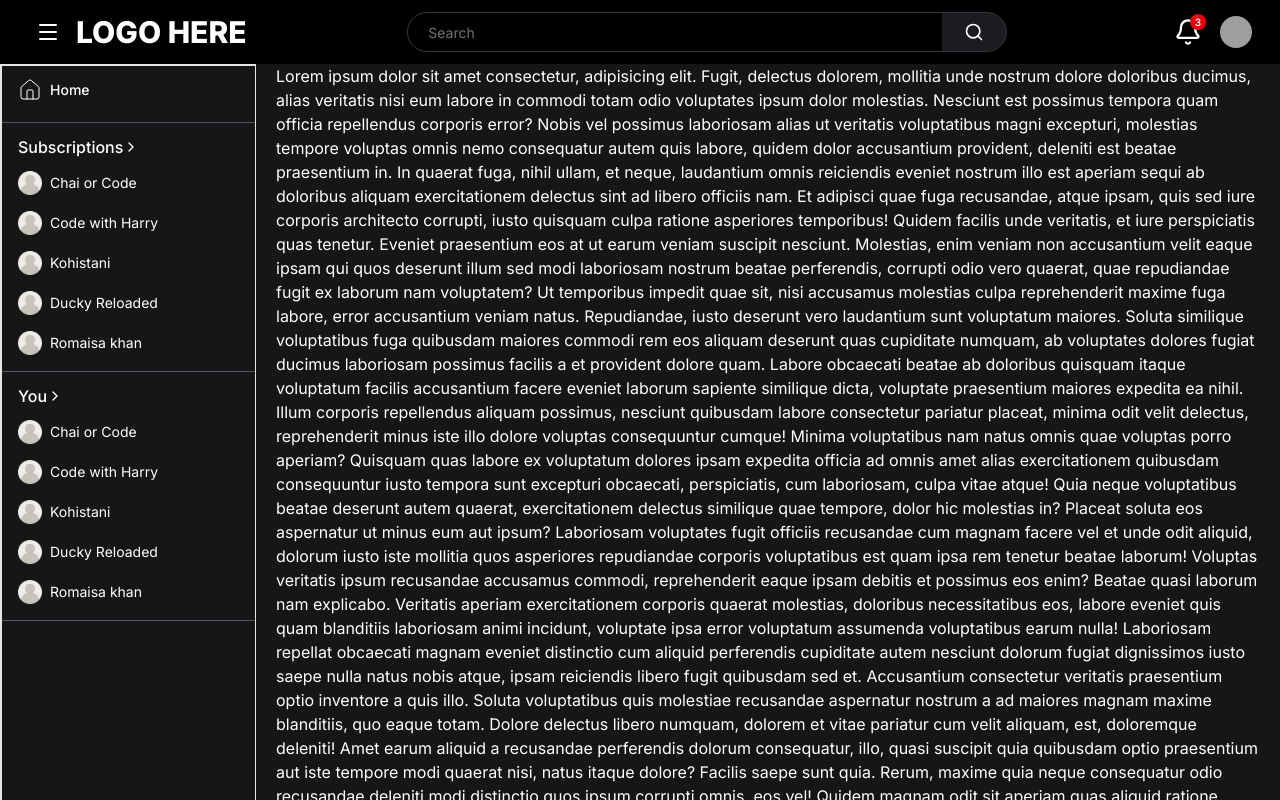
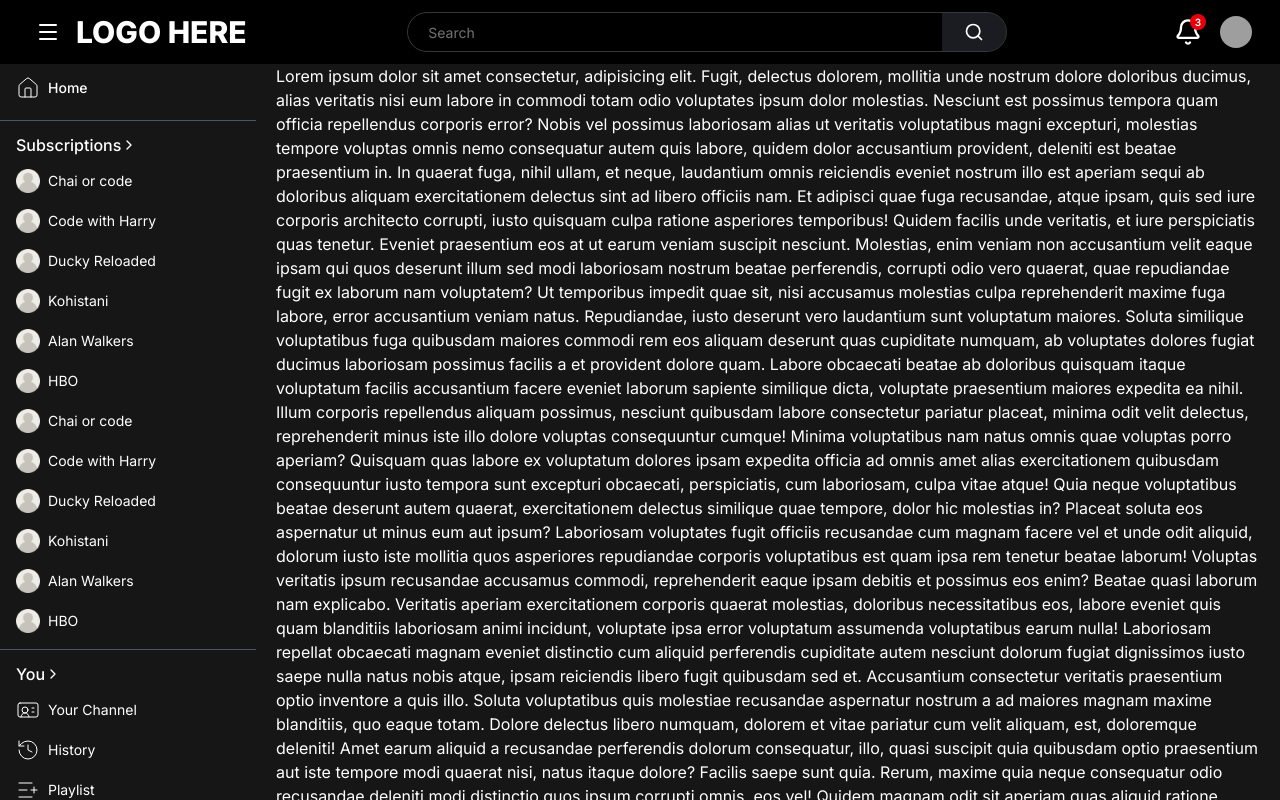
Before and after one commit to Muhammad-Alee81/youtube_clone_frontend, a React (Vite) app: page / in a window 1280 px wide. Shown: the top 800 px of the page. Built offline with nearby package versions, Linux system fonts and the light colour scheme; grey boxes are pictures that could not be loaded; a web font is replaced by a local one.

Commit message:
feat: created Youtube like responsive sidebar

```diff
--- a/src/App.css
+++ b/src/App.css
@@ -1,3 +1,6 @@
 .no-sidebar-transition {
   transition: none;
 }
+
+
+/* index.css */
--- a/src/components/layout/Main/Sidebar/AppSidebar.jsx
+++ b/src/components/layout/Main/Sidebar/AppSidebar.jsx
@@ -1,6 +1,7 @@
 import {
   Sidebar,
   SidebarContent,
+  SidebarFooter,
   SidebarGroup,
   SidebarGroupLabel,
   SidebarHeader,
@@ -10,14 +11,20 @@ import {
   SidebarProvider,
 } from "@/components/ui/sidebar";
 import SideContent from "./SideContent";
+import Logo from "../Navbar/components/Logo";
+import SidebarHamburger from "../Navbar/components/SidebarHamburger";
 
 const AppSidebar = () => {
   return (
     <>
-      <Sidebar className="top-16 border-2 ">
-        <SideContent>
-
-        </SideContent>
+      <Sidebar className="border-none top-16 h-[calc(100vh-4rem)] ">
+        <SidebarHeader className="pt-5 hidden max-sm:block">
+          <div className="flex items-center gap-2 max-sm:gap-2 ">
+            <SidebarHamburger />
+            <Logo />
+          </div>
+        </SidebarHeader>
+        <SideContent />
       </Sidebar>
     </>
   );
--- a/src/components/layout/Main/Sidebar/SideContent.jsx
+++ b/src/components/layout/Main/Sidebar/SideContent.jsx
@@ -12,13 +12,13 @@ import {
   SidebarProvider,
 } from "@/components/ui/sidebar";
 
-import { mainMenu, userMenu } from "./sidebar.data";
+import { mainMenu, subscribedChannels, userMenu } from "./sidebar.data";
 import { ChevronRight } from "lucide-react";
 
 const SideContent = () => {
   return (
     <>
-      <SidebarContent>
+      <SidebarContent className="min-h-0 custom-scrollbar">
         {/* Main Menu  */}
         <SidebarGroup className="border-b border-b-gray-600">
           {mainMenu.map((el, i) => {
@@ -36,14 +36,14 @@ const SideContent = () => {
           })}
         </SidebarGroup>
 
-        {/* User Menu */}
+        {/* Channels Subscribed */}
         <SidebarGroup className="border-b border-b-gray-600">
           <SidebarGroupLabel className=" text-md flex items-center text-white">
             <span>Subscriptions</span>
             <ChevronRight />
           </SidebarGroupLabel>
 
-          {userMenu.map((el, i) => {
+          {subscribedChannels.map((el, i) => {
             return (
               <SidebarMenu key={i} className="px1.5">
                 <SidebarMenuButton className="text-white rounded-sm cursor-pointer  hover:bg-gray-500/25 hover:text-white active:text-white active:bg-gray-500/25 py-5">
@@ -57,6 +57,7 @@ const SideContent = () => {
           })}
         </SidebarGroup>
 
+        {/* user Menu */}
         <SidebarGroup className="border-b border-b-gray-600">
           <SidebarGroupLabel className=" text-md flex items-center text-white">
             <span>You</span>
@@ -66,9 +67,9 @@ const SideContent = () => {
           {userMenu.map((el, i) => {
             return (
               <SidebarMenu key={i} className="px1.5">
-                <SidebarMenuButton className="text-white rounded-sm cursor-pointer  hover:bg-gray-500/25 hover:text-white active:text-white active:bg-gray-500/25 py-5">
+                <SidebarMenuButton className="text-white rounded-sm cursor-pointer  hover:bg-gray-500/25 hover:text-white active:text-white active:bg-gray-500/25 py-5 [&_svg]:w-6! [&_svg]:h-6!">
                   <span>
-                    <img src={el.icon} alt="profile avatar" className="w-6" />
+                    <span>{el.icon}</span>
                   </span>
                   <span>{el.title}</span>
                 </SidebarMenuButton>
--- a/src/components/layout/Main/Sidebar/sidebar.data.jsx
+++ b/src/components/layout/Main/Sidebar/sidebar.data.jsx
@@ -1,7 +1,22 @@
+import {
+  Clock,
+  House,
+  IdCard,
+  ListPlus,
+  RotateCcwClock,
+  ThumbsUp,
+  TvMinimalPlay,
+} from "lucide-react";
+
 import user from "/user.png";
-import { House } from "lucide-react";
 
-const HouseIcon = <House size={10} strokeWidth={1} />
+const HouseIcon = <House size={10} strokeWidth={1} />;
+const channelIcon = <IdCard size={68} strokeWidth={1} />;
+const yourVideosIcon = <TvMinimalPlay size={68} strokeWidth={1} />;
+const playListIcon = <ListPlus size={68} strokeWidth={1} />;
+const HistoryIcon = <RotateCcwClock size={68} strokeWidth={1} />;
+const watchLaterIcon = <Clock size={68} strokeWidth={1} />;
+const LikeIcon = <ThumbsUp size={68} strokeWidth={1} />;
 
 export const mainMenu = [
   {
@@ -10,9 +25,9 @@ export const mainMenu = [
   },
 ];
 
-export const userMenu = [
+export const subscribedChannels = [
   {
-    title: "Chai or Code",
+    title: "Chai or code ",
     icon: user,
   },
   {
@@ -20,7 +35,27 @@ export const userMenu = [
     icon: user,
   },
   {
+    title: "Ducky Reloaded",
+    icon: user,
+  },
+  {
     title: "Kohistani",
+    icon: user,
+  },
+  {
+    title: "Alan Walkers",
+    icon: user,
+  },
+  {
+    title: "HBO",
+    icon: user,
+  },
+  {
+    title: "Chai or code ",
+    icon: user,
+  },
+  {
+    title: "Code with Harry",
     icon: user,
   },
   {
@@ -28,7 +63,42 @@ export const userMenu = [
     icon: user,
   },
   {
-    title: "Romaisa khan",
+    title: "Kohistani",
+    icon: user,
+  },
+  {
+    title: "Alan Walkers",
+    icon: user,
+  },
+  {
+    title: "HBO",
     icon: user,
   },
 ];
+
+export const userMenu = [
+  {
+    title: "Your Channel",
+    icon: channelIcon,
+  },
+  {
+    title: "History",
+    icon: HistoryIcon,
+  },
+  {
+    title: "Playlist",
+    icon: playListIcon,
+  },
+  {
+    title: "Watch Later",
+    icon: watchLaterIcon,
+  },
+  {
+    title: "Liked Videos",
+    icon: LikeIcon,
+  },
+  {
+    title: "Your Videos",
+    icon: yourVideosIcon,
+  },
+];
--- a/src/index.css
+++ b/src/index.css
@@ -11,6 +11,36 @@ body {
   background-color: #161616;
   font-family: "Inter", sans-serif;
 }
+
+
+.custom-scrollbar {
+  scrollbar-width: thin;
+  scrollbar-color: #555 transparent;
+}
+
+.custom-scrollbar {
+  scrollbar-width: thin;
+  scrollbar-color: #555 transparent;
+}
+
+.custom-scrollbar::-webkit-scrollbar {
+  width: 8px;
+}
+
+.custom-scrollbar::-webkit-scrollbar-track {
+  background: transparent;
+}
+
+.custom-scrollbar::-webkit-scrollbar-thumb {
+  background: #555;
+  border-radius: 9999px;
+}
+
+.custom-scrollbar::-webkit-scrollbar-thumb:hover {
+  background: #777;
+}
+
+
 
 @theme inline {
   --font-heading: var(--font-sans);
```
